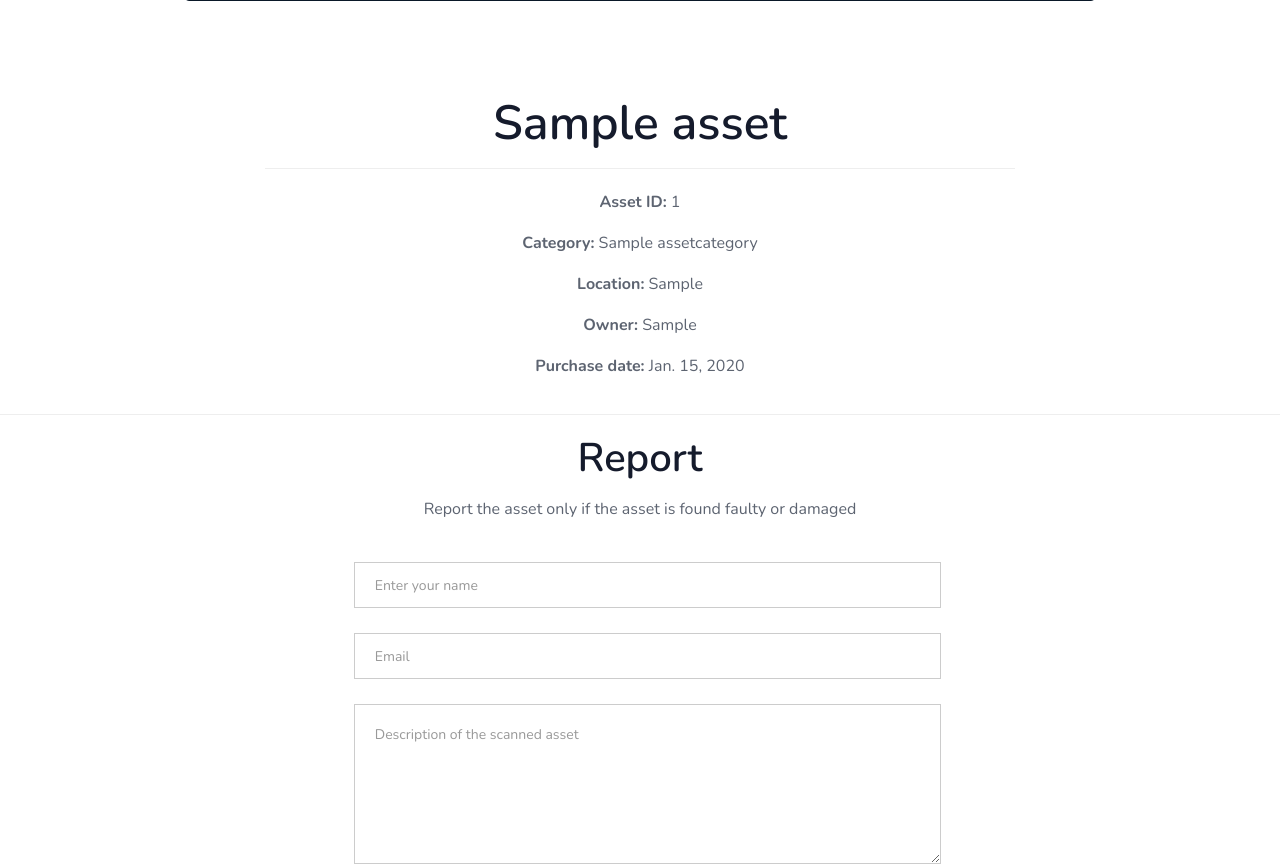
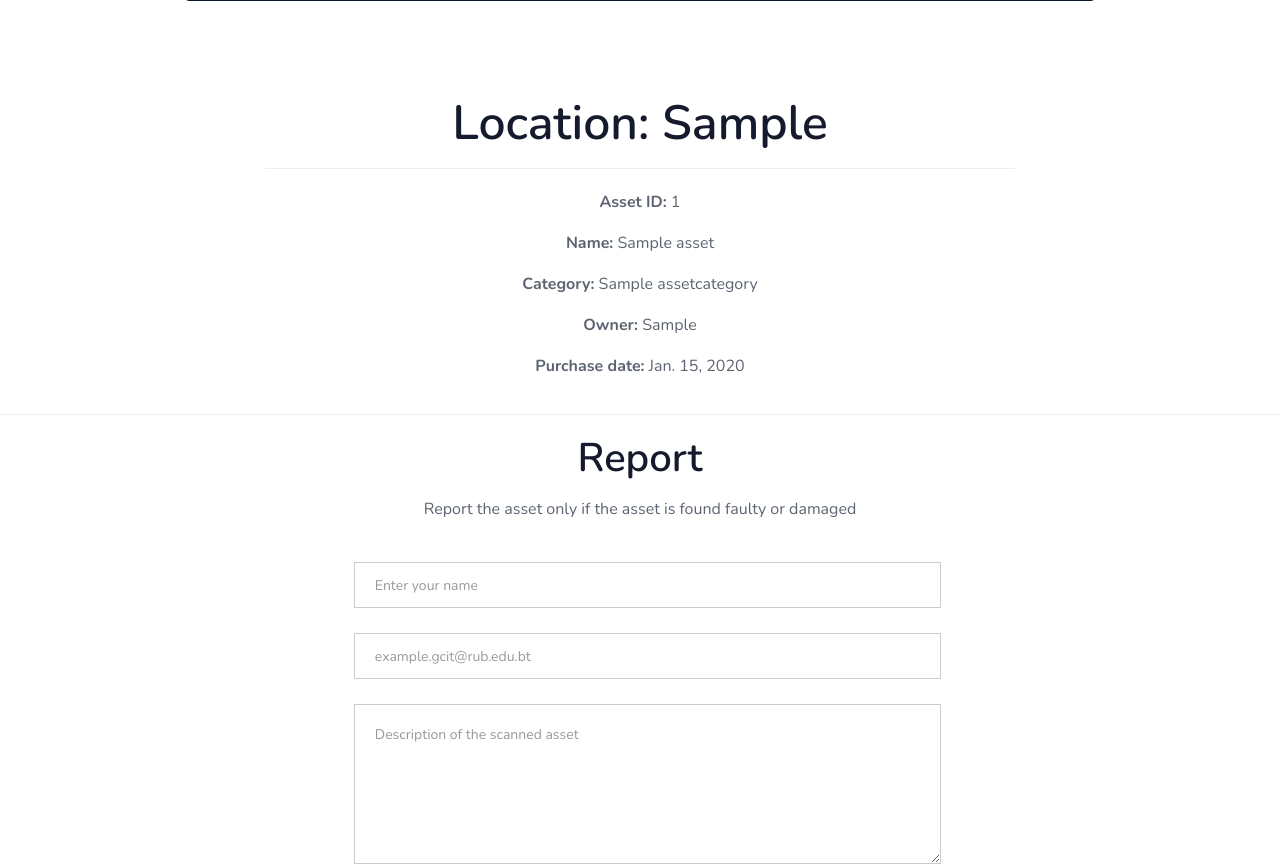
Before and after one commit to Mebar-prog/ata, a Django app: page /asset/1/ in a window 1280 px wide. Shown: the part 489-1357 px from the top of the page. Run offline with Django 3.2, Linux system fonts and the light colour scheme; tables that the repository leaves empty hold one stand-in row (values such as "Sample post"); some libraries are stand-ins or nearby versions.

Commit message:
minor bugs fixed

```diff
--- a/AssetTagging/settings.py
+++ b/AssetTagging/settings.py
@@ -106,6 +106,7 @@ TEMPLATES = [
 
 WSGI_APPLICATION = 'AssetTagging.wsgi.application'
 
+LOGIN_URL = "frontend:admin_login"
 
 # session expiration time
 # SESSION_COOKIE_AGE = 3600  # 1 hour in seconds
--- a/AssetTagging/urls.py
+++ b/AssetTagging/urls.py
@@ -9,7 +9,7 @@ from django.conf.urls.static import static
 from django.urls import path, include
 
 urlpatterns = [
-    path('dj-admin/', admin.site.urls),
+    # path('dj-admin/', admin.site.urls),
     path('', include('frontend.urls', namespace='frontend')),
     path('admin/', include('backend.urls', namespace='backend')),
     path('password_reset/', auth_views.PasswordResetView.as_view(), name='password_reset'),
--- a/frontend/templates/detail.html
+++ b/frontend/templates/detail.html
@@ -25,13 +25,13 @@
           <div class="container">
               <div class="row">
                   <div class="col-md-8 col-md-offset-2">
-                      <h1>{{ asset.name }}</h1>
+                      <h1>Location: {{ asset.location }}</h1>
                       <hr>
                       <div class="asset-details">
                           <p><strong>Asset ID:</strong> {{ asset.asset_id }}</p>
+                          <p><strong>Name:</strong> {{ asset.name }}</p>
                           <p><strong>Category:</strong> {{ asset.category }}</p>
                           <!-- <p><strong>Subcategory:</strong> {{ asset.sub_category }}</p> -->
-                          <p><strong>Location:</strong> {{ asset.location }}</p>
                           <p><strong>Owner:</strong> {{ asset.owner }}</p>
                           <p><strong>Purchase date:</strong> {{ asset.purchase_date }}</p>
                       </div>
@@ -53,9 +53,10 @@
                         <div class="help-block with-errors"></div>
                     </div>
                     <div class="col-md-12 col-sm-12 col-xs-12">
-                        <input type="email" class="email form-control" id="email" name="email" placeholder="Email" pattern="[a-zA-Z0-9]+\.gcit@rub\.edu\.bt" required data-error="Please enter your email">
+                        <input type="email" class="email form-control" id="email" name="email" placeholder="example.gcit@rub.edu.bt" pattern="[a-zA-Z0-9]+\.gcit@rub\.edu\.bt" required data-error="Please enter your email">
                         <div class="help-block with-errors"></div>
                     </div>
+
 
                     <input type="hidden" name="asset_id" value="{{ asset.asset_id }}">
 
```
